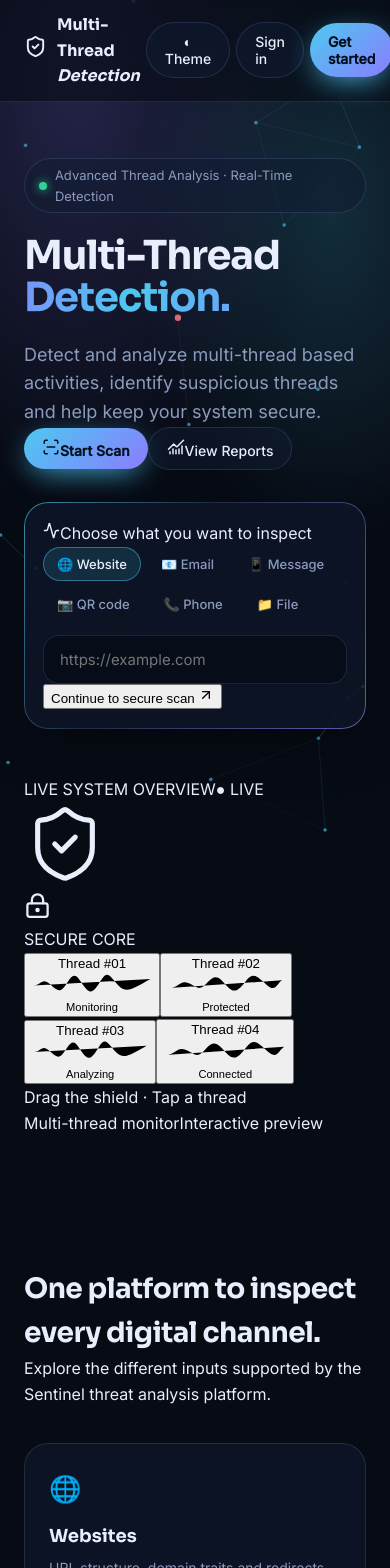
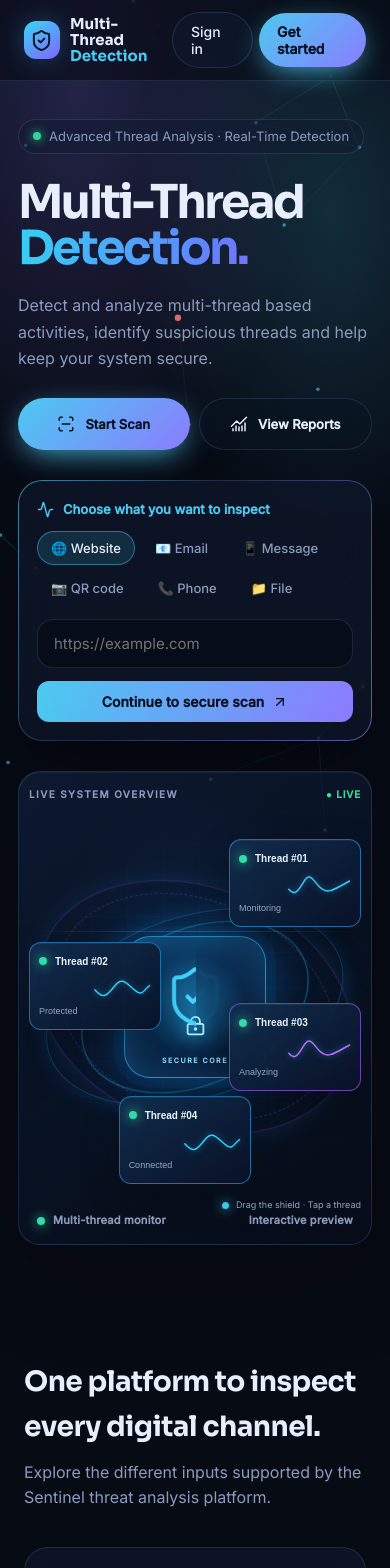
Before and after one commit to PAVAN-KUMAR-2006/Muliti-Thread-detection, a React (Vite) app in the folder frontend/: page / in a window 390 px wide. Shown: the top 1568 px of the page. Built offline with nearby package versions, Linux system fonts and the light colour scheme.

Commit message:
Add responsive motion and touch interaction styles for landing page

```diff
--- a/frontend/src/index.css
+++ b/frontend/src/index.css
@@ -267,3 +267,64 @@ table.t{width:100%;border-collapse:collapse;font-size:14px}
 .cmcell b{display:block;font:700 20px var(--display)}.cmcell small{font-size:11px;color:var(--muted)}
 .tablescroll{overflow-x:auto}
 table.cmp{min-width:420px}
+
+/* ===== Multi-Thread Detection interactive landing ===== */
+.logo{gap:10px}.logo-mark{width:38px;height:38px;display:grid;place-items:center;color:#071322;border-radius:12px;background:linear-gradient(145deg,#39d6f5,#8064ff);box-shadow:0 0 26px rgba(52,190,255,.28)}
+.logo-name{font-size:15px;line-height:1.08}.logo-name em{font-style:normal;color:var(--cyan)}
+.hero-sentinel{max-width:1450px;min-height:calc(100vh - 68px);grid-template-columns:minmax(0,1.02fr) minmax(420px,.98fr);gap:clamp(30px,5vw,78px);padding-top:66px;padding-bottom:76px}
+.hero-copy{min-width:0}.hero-sentinel h1{font-size:clamp(46px,6.3vw,82px);max-width:720px;margin:26px 0 20px;line-height:.99;letter-spacing:-.055em}
+.hero-sentinel h1 span{display:block;background:linear-gradient(100deg,#35d0f4,#657dff 58%,#bd55ef);-webkit-background-clip:text;background-clip:text;color:transparent}
+.hero-sentinel .sub{font-size:clamp(16px,1.35vw,20px);line-height:1.65;max-width:620px}
+.hero-actions{display:flex;flex-wrap:wrap;gap:14px;margin-top:26px}
+.hero-action{display:inline-flex;align-items:center;justify-content:center;gap:10px;min-height:52px;padding:13px 23px;font-size:15px;font-weight:650}
+.secondary-action{background:rgba(9,18,35,.5)}
+.scanner{margin-top:30px;max-width:680px}
+.scanner-heading{display:flex;align-items:center;gap:9px;color:var(--cyan);font-size:13px;font-weight:650;margin:0 0 12px}
+.scanner-submit{margin-top:13px;display:flex;align-items:center;justify-content:center;gap:8px;width:100%;border:0;border-radius:12px;padding:12px 16px;background:linear-gradient(100deg,var(--cyan),var(--violet));color:#06101f;font:650 14px var(--body);cursor:pointer;transition:transform .2s,filter .2s}
+.scanner-submit:hover{transform:translateY(-2px);filter:brightness(1.08)}
+.visual-wrap{position:relative;min-width:0;padding:18px 16px 14px;border:1px solid rgba(92,155,220,.2);border-radius:30px;background:radial-gradient(ellipse at 50% 48%,rgba(20,94,170,.18),transparent 60%),linear-gradient(145deg,rgba(14,29,55,.78),rgba(5,12,25,.68));box-shadow:0 30px 90px rgba(0,0,0,.25),inset 0 1px rgba(255,255,255,.05);overflow:hidden}
+.visual-wrap:before{content:"";position:absolute;inset:0;background-image:linear-gradient(rgba(68,156,222,.055) 1px,transparent 1px),linear-gradient(90deg,rgba(68,156,222,.055) 1px,transparent 1px);background-size:36px 36px;mask-image:radial-gradient(ellipse,black,transparent 78%);pointer-events:none}
+.visual-label,.visual-foot{position:relative;z-index:2;display:flex;justify-content:space-between;align-items:center;gap:10px;color:var(--muted);font-size:10px;letter-spacing:.14em;font-weight:700}
+.live-dot{color:#36dfa9;letter-spacing:.08em}.visual-foot{font-size:11px;letter-spacing:.02em;text-transform:none;padding:0 8px}.visual-foot span:first-child{display:flex;align-items:center;gap:8px}.visual-foot i,.node-top i{width:8px;height:8px;border-radius:50%;display:inline-block;background:#32dca8;box-shadow:0 0 12px #32dca8}
+.thread-visual{position:relative;min-height:510px;height:clamp(420px,43vw,570px);max-height:590px;isolation:isolate;display:grid;place-items:center;touch-action:pan-y}
+.thread-visual:before,.thread-visual:after{content:"";position:absolute;left:50%;top:50%;width:78%;height:44%;border:1px solid rgba(36,182,255,.23);border-radius:50%;transform:translate(-50%,-50%) rotate(-18deg);box-shadow:0 0 22px rgba(25,157,255,.12);pointer-events:none}
+.thread-visual:after{width:90%;height:58%;transform:translate(-50%,-50%) rotate(22deg);border-color:rgba(151,81,255,.24)}
+.visual-orbit{position:absolute;left:50%;top:50%;border-radius:50%;pointer-events:none}
+.orbit-one{width:72%;height:38%;border:1px solid rgba(25,205,255,.42);transform:translate(-50%,-50%) rotate(-24deg);animation:orbitGlow 6s ease-in-out infinite}
+.orbit-two{width:88%;height:52%;border:1px dashed rgba(139,105,255,.34);transform:translate(-50%,-50%) rotate(24deg);animation:orbitGlow 8s ease-in-out infinite reverse}
+@keyframes orbitGlow{50%{filter:drop-shadow(0 0 9px rgba(35,180,255,.55));opacity:.55}}
+.core-platform{position:relative;z-index:3;width:190px;height:190px;border-radius:34px;display:grid;place-items:center;cursor:grab;touch-action:none;background:linear-gradient(145deg,rgba(16,68,117,.95),rgba(8,19,42,.98));border:1px solid rgba(50,191,255,.65);box-shadow:0 0 0 10px rgba(30,151,255,.055),0 0 48px rgba(0,150,255,.34),inset 0 0 32px rgba(47,186,255,.22);transform-style:preserve-3d}
+.core-platform:active{cursor:grabbing}
+.core-glow{position:absolute;inset:14px;border-radius:26px;background:radial-gradient(circle,rgba(40,192,255,.32),transparent 68%);animation:corePulse 3s ease-in-out infinite}
+@keyframes corePulse{50%{opacity:.42;transform:scale(.88)}}
+.core-shield{position:relative;color:#43d5ff;filter:drop-shadow(0 0 14px rgba(42,192,255,.9));animation:shieldBob 4s ease-in-out infinite}
+.core-lock{position:absolute;bottom:46px;color:#b3f1ff;filter:drop-shadow(0 0 8px #20bfff)}
+.core-caption{position:absolute;bottom:17px;font-size:8px;letter-spacing:.22em;color:#8bdcff;font-weight:800}
+@keyframes shieldBob{50%{transform:translateY(-7px) rotateY(8deg)}}
+.thread-node{position:absolute;z-index:4;width:172px;min-height:104px;padding:12px 13px;text-align:left;border-radius:15px;border:1px solid rgba(46,174,255,.55);background:linear-gradient(145deg,rgba(17,45,78,.96),rgba(9,18,39,.96));color:#e8f4ff;box-shadow:0 12px 34px rgba(0,0,0,.28),inset 0 1px rgba(255,255,255,.06);cursor:pointer;transition:border-color .2s,box-shadow .2s}
+.thread-node.selected{border-color:#48d9ff;box-shadow:0 0 0 2px rgba(51,204,255,.18),0 0 28px rgba(29,173,255,.24)}
+.thread-node.node-1{top:10%;right:7%;animation:nodeFloat 5s ease-in-out infinite}
+.thread-node.node-2{top:35%;left:2%;animation:nodeFloat 6s ease-in-out infinite reverse}
+.thread-node.node-3{top:38%;right:0%;animation:nodeFloat 5.5s ease-in-out infinite}
+.thread-node.node-4{bottom:8%;left:35%;animation:nodeFloat 6.5s ease-in-out infinite}
+.thread-node.violet{border-color:rgba(175,87,255,.6)}
+.node-top{display:flex;align-items:center;gap:8px;font-size:12px;font-weight:750}
+.thread-node svg{width:100%;height:27px;margin:8px 0 1px;overflow:visible}
+.thread-node svg path{fill:none;stroke:#2ecfff;stroke-width:2;stroke-linecap:round;filter:drop-shadow(0 0 4px rgba(40,205,255,.5));stroke-dasharray:220;animation:signalFlow 5s linear infinite}
+.thread-node.violet svg path{stroke:#c36bff}
+@keyframes signalFlow{to{stroke-dashoffset:-440}}
+.thread-node small{display:block;color:#8ea9c8;font-size:10px}
+.visual-hint{position:absolute;bottom:2%;right:4%;z-index:3;color:#8da8c9;font-size:10px;display:flex;align-items:center;gap:7px}
+.hint-pulse{width:7px;height:7px;border-radius:50%;background:#42d5ff;box-shadow:0 0 12px #42d5ff}
+.thread-detail{position:absolute;z-index:6;left:50%;bottom:1%;transform:translateX(-50%);width:min(78%,360px);padding:11px 14px;border:1px solid rgba(63,192,255,.35);border-radius:13px;background:rgba(5,15,32,.96);box-shadow:0 12px 32px rgba(0,0,0,.3);display:grid;gap:3px;text-align:center}
+.thread-detail b{font-size:12px;color:#5bdcff}.thread-detail span{font-size:10px;line-height:1.45;color:#a9bad2}
+.visual-scanline{position:absolute;z-index:1;left:0;right:0;height:1px;top:20%;background:linear-gradient(90deg,transparent,rgba(54,201,255,.38),transparent);animation:scanSweep 7s ease-in-out infinite;pointer-events:none}
+@keyframes scanSweep{50%{top:82%;opacity:.2}}
+.channels-intro{color:var(--muted);margin-top:10px}
+@media(max-width:1080px){.hero-sentinel{grid-template-columns:1fr;max-width:850px}.visual-wrap{max-width:760px;width:100%;margin:0 auto}.hero-sentinel{padding-top:48px}.thread-visual{height:500px}}
+@media(max-width:600px){.hero-sentinel{padding:38px 18px 45px;gap:30px}.hero-sentinel h1{font-size:clamp(43px,12vw,64px)}.hero-sentinel .sub{font-size:16px}.visual-wrap{padding:14px 10px;border-radius:22px}.thread-visual{min-height:390px;height:410px}.core-platform{width:142px;height:142px;border-radius:26px}.core-shield svg{width:65px;height:65px}.core-lock{bottom:34px}.core-lock svg{width:21px;height:21px}.core-caption{bottom:11px;font-size:7px}.thread-node{width:132px;min-height:88px;padding:9px;border-radius:12px}.thread-node.node-1{right:0;top:9%}.thread-node.node-2{left:0;top:34%}.thread-node.node-3{right:0;top:49%}.thread-node.node-4{left:27%;bottom:7%}.node-top{font-size:10px}.thread-node small{font-size:9px}.thread-visual:before{width:92%}.thread-visual:after{width:98%}.visual-hint{font-size:9px;bottom:0;right:0}.thread-detail{bottom:-1%;width:90%}.hero-actions{gap:9px}.hero-action{flex:1;padding:12px 13px;font-size:13px}.theme-btn{display:none}}
+@media(prefers-reduced-motion:reduce){.thread-node,.orbit-one,.orbit-two,.core-glow,.core-shield,.visual-scanline{animation:none!important}}
+:root[data-theme="light"] .visual-wrap{background:radial-gradient(ellipse at 50% 48%,rgba(50,165,230,.15),transparent 60%),linear-gradient(145deg,rgba(224,239,255,.95),rgba(238,243,255,.92))}
+:root[data-theme="light"] .thread-node{background:linear-gradient(145deg,rgba(224,241,255,.98),rgba(209,226,250,.98));color:#102440}
+:root[data-theme="light"] .thread-node small,:root[data-theme="light"] .visual-hint{color:#536d8e}
+:root[data-theme="light"] .thread-detail{background:rgba(241,248,255,.98)}
```
